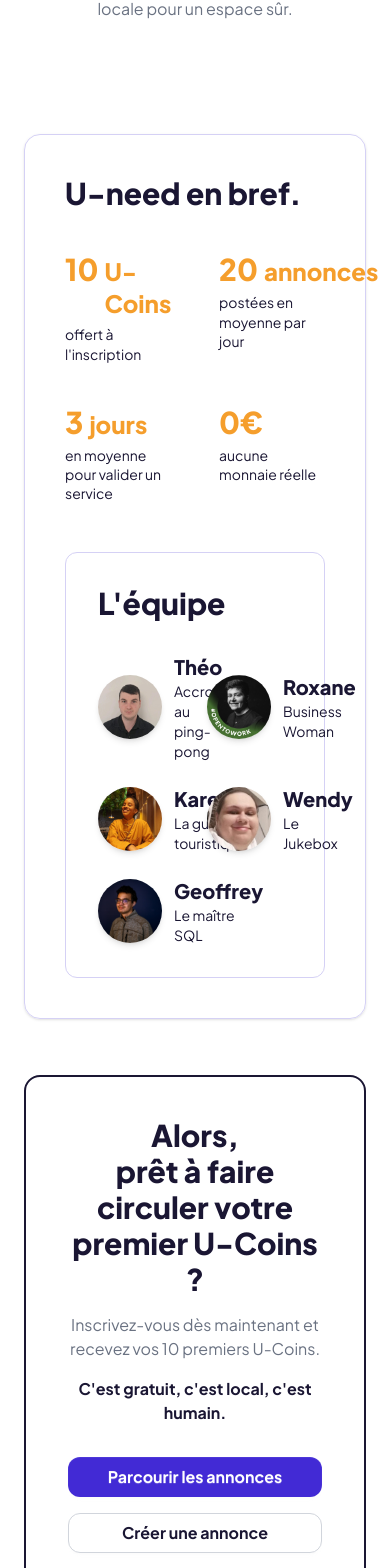
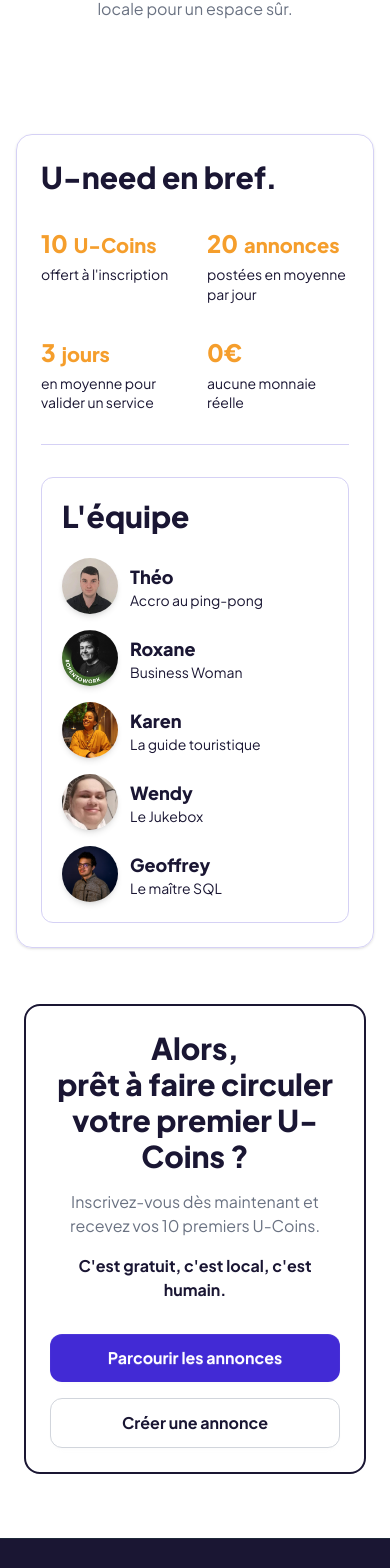
Before and after one commit to roxane-sarpi/U-Need, a React (Vite) app in the folder frontend/: page /a-propos in a window 390 px wide. Shown: the part 2660-4228 px from the top of the page. Built offline with nearby package versions, Linux system fonts and the light colour scheme.

Commit message:
fix of responsive problem

```diff
--- a/frontend/src/pages/About.jsx
+++ b/frontend/src/pages/About.jsx
@@ -2,18 +2,18 @@ import { Link } from "react-router-dom";
 import { Heart, Scale, ShieldCheck, Frown, Smile } from "lucide-react";
 
 const stats = [
-{ value: "10", unit: "U-Coins", desc: "offert à l'inscription" },
+  { value: "10", unit: "U-Coins",  desc: "offert à l'inscription" },
   { value: "20", unit: "annonces", desc: "postées en moyenne par jour" },
-{ value: "3", unit: "jours", desc: "en moyenne pour valider un service" },
-{ value: "0€", unit: "", desc: "aucune monnaie réelle" },
+  { value: "3",  unit: "jours",    desc: "en moyenne pour valider un service" },
+  { value: "0€", unit: "",         desc: "aucune monnaie réelle" },
 ];
 
 const team = [
-{ name: "Théo", subtitle: "Accro au ping-pong", photo: "/images/leT.jpg" },
-{ name: "Roxane", subtitle: "Business Woman", photo: "/images/Roxane.jpeg" },
-{ name: "Karen", subtitle: "La guide touristique", photo: "/images/karen.jpeg" },
-{ name: "Wendy", subtitle: "Le Jukebox", photo: "/images/wendy.jpeg" },
-{ name: "Geoffrey", subtitle: "Le maître SQL", photo: "/images/Geoffrey.jpg" },
+  { name: "Théo",     subtitle: "Accro au ping-pong",    photo: "/images/leT.jpg" },
+  { name: "Roxane",   subtitle: "Business Woman",         photo: "/images/Roxane.jpeg" },
+  { name: "Karen",    subtitle: "La guide touristique",   photo: "/images/karen.jpeg" },
+  { name: "Wendy",    subtitle: "Le Jukebox",             photo: "/images/wendy.jpeg" },
+  { name: "Geoffrey", subtitle: "Le maître SQL",          photo: "/images/Geoffrey.jpg" },
 ];
 
 const values = [
@@ -46,6 +46,7 @@ return (
 function About() {
   return (
     <main className="text-ink">
+
       {/* ── 1. HERO ── */}
       <section className="bg-white">
         <div className="max-w-6xl mx-auto px-6 py-16 md:py-20 flex flex-col md:flex-row items-center gap-10 md:gap-16">
@@ -128,18 +129,18 @@ function About() {
 
       {/* ── 4. U-NEED EN BREF + L'ÉQUIPE ── */}
       <section className="bg-white py-14 md:py-20">
-        <div className="max-w-6xl mx-auto px-6">
-          <div className="border border-primary-light rounded-2xl p-10 flex flex-col md:flex-row gap-12 shadow-sm">
+        <div className="max-w-6xl mx-auto px-4 sm:px-6">
+          <div className="border border-primary-light rounded-2xl p-6 sm:p-8 md:p-10 flex flex-col md:flex-row gap-8 md:gap-12 shadow-sm">
 
             {/* Stats */}
             <div className="flex-1">
-              <h2 className="text-3xl font-extrabold mb-10">U-need en bref.</h2>
-              <div className="grid grid-cols-2 gap-x-12 gap-y-10">
+              <h2 className="text-3xl font-extrabold mb-8 md:mb-10">U-need en bref.</h2>
+              <div className="grid grid-cols-2 gap-x-6 sm:gap-x-10 md:gap-x-12 gap-y-8 md:gap-y-10">
                 {stats.map((s) => (
                   <div key={s.value}>
-                    <div className="flex items-baseline gap-1.5">
-                      <span className="text-3xl font-extrabold text-accent-orange">{s.value}</span>
-                      {s.unit && <span className="text-2xl font-extrabold text-accent-orange">{s.unit}</span>}
+                    <div className="flex items-baseline gap-1.5 flex-wrap">
+                      <span className="text-2xl sm:text-3xl font-extrabold text-accent-orange">{s.value}</span>
+                      {s.unit && <span className="text-xl sm:text-2xl font-extrabold text-accent-orange">{s.unit}</span>}
                     </div>
                     <p className="text-sm text-ink mt-1.5 leading-snug">{s.desc}</p>
                   </div>
@@ -148,21 +149,22 @@ function About() {
             </div>
 
             <div className="hidden md:block w-px bg-primary-light self-stretch" />
+            <div className="block md:hidden h-px bg-primary-light w-full" />
 
             {/* Équipe */}
-            <div className="flex-1 border border-primary-light rounded-xl p-8">
-              <h2 className="text-3xl font-extrabold mb-8">L'équipe</h2>
-              <div className="grid grid-cols-2 gap-6">
+            <div className="flex-1 border border-primary-light rounded-xl p-5 sm:p-6 md:p-8">
+              <h2 className="text-3xl font-extrabold mb-6 md:mb-8">L'équipe</h2>
+              <div className="grid grid-cols-1 sm:grid-cols-2 gap-4 sm:gap-6">
                 {team.map((member, i) => (
                   <div key={member.name} className="flex items-center gap-3">
                     <img
                       src={member.photo}
                       alt={member.name}
-                      className="w-16 h-16 rounded-full object-cover shrink-0 shadow-md"
+                      className="w-14 h-14 sm:w-16 sm:h-16 rounded-full object-cover shrink-0 shadow-md"
                     />
-                    <div>
-                      <p className="font-extrabold text-xl">{member.name}</p>
-                      <p className="text-sm text-ink">{member.subtitle}</p>
+                    <div className="min-w-0">
+                      <p className="font-extrabold text-lg sm:text-xl">{member.name}</p>
+                      <p className="text-sm text-ink leading-snug">{member.subtitle}</p>
                     </div>
                   </div>
                 ))}
@@ -176,7 +178,7 @@ function About() {
       {/* ── 5. CTA ── */}
       <section className="bg-white pb-16 md:pb-20">
         <div className="max-w-6xl mx-auto px-6">
-          <div className="border-2 border-ink rounded-2xl p-10 md:p-16 flex flex-col items-center text-center gap-4">
+          <div className="border-2 border-ink rounded-2xl p-6 sm:p-10 md:p-16 flex flex-col items-center text-center gap-4">
             <h2 className="text-3xl md:text-4xl font-extrabold">
               Alors,<br />prêt à faire circuler votre premier U-Coins ?
             </h2>
@@ -186,16 +188,16 @@ function About() {
             <p className="text-base font-bold">
               C'est gratuit, c'est local, c'est humain.
             </p>
-            <div className="flex flex-col sm:flex-row gap-4 mt-4">
+            <div className="flex flex-col sm:flex-row gap-4 mt-4 w-full sm:w-auto">
               <Link
-                to="/catalogue"
-                className="btn bg-primary text-white border-none rounded-xl px-10 text-base font-bold hover:bg-primary-dark transition-colors"
+                to="/"
+                className="btn bg-primary text-white border-none rounded-xl px-8 text-base font-bold hover:bg-primary-dark transition-colors w-full sm:w-auto text-center whitespace-normal h-auto py-3"
               >
                 Parcourir les annonces
               </Link>
               <Link
                 to="/create-ads"
-                className="btn bg-white text-ink border border-gray-300 rounded-xl px-10 text-base font-bold hover:border-ink transition-colors"
+                className="btn bg-white text-ink border border-gray-300 rounded-xl px-8 text-base font-bold hover:border-ink transition-colors w-full sm:w-auto text-center whitespace-normal h-auto py-3"
               >
                 Créer une annonce
               </Link>
```
Lines whose indentation alone changed are shown as unchanged.
